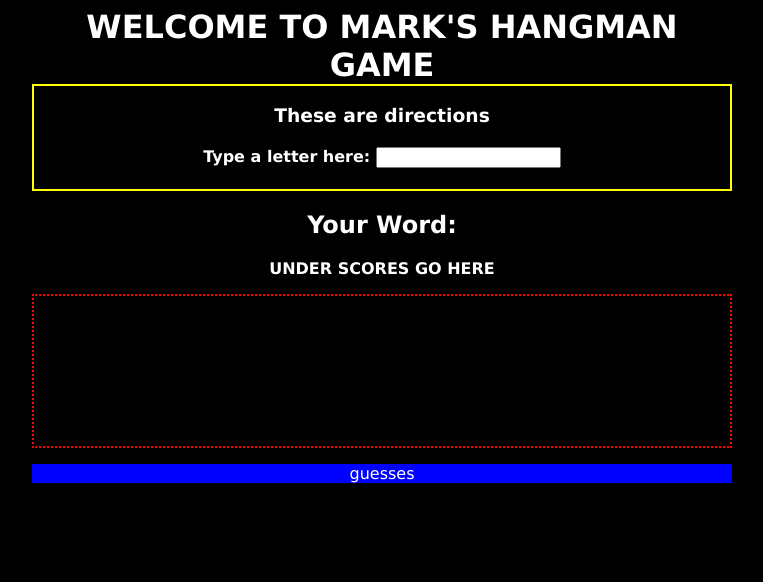
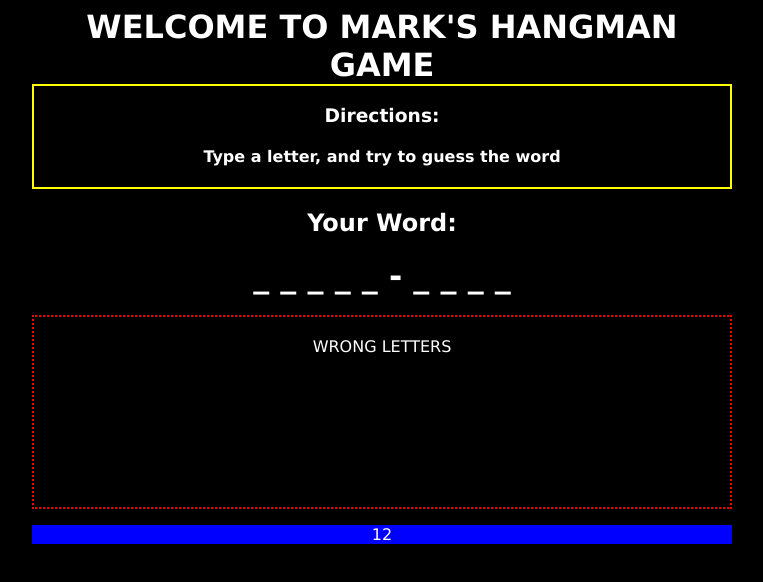
Before and after one commit to MCPolichette/Word-Guess-Game, a plain HTML site: page index.html in a window 1280 px wide. Shown: the whole page, without its empty margins (258-1021 px from the left). Drawn offline with Linux system fonts and the light colour scheme.

Commit message:
mechanics work at this point right here, I need to pretty up the game, and make endgame functions work

```diff
--- a/assets/javascript.js
+++ b/assets/javascript.js
@@ -1,33 +1,44 @@
 
 
 // list of words in an Array to use for hangman game
-var wordList = ["one", "two", "three", "four", "five"];
+var wordList = [
+
+    "madonna",
+    "Michael Jackson",
+    "Queen",
+    "Prince",
+    "David Bowie",
+    "The Police",
+    "AC DC",
+    "Journey",
+    "Van Halen",
+    "Blondie",
+    "Cyndi Lauper",
+    "Tina Turner",
+    "ZZ Top",
+    "Elton John"
+
+];
 
 // variables I think I'll need
 var win = 0;
 var loss = 0;
+var guessesLeft = 12;
 // var wordLength = unsolvedWord.length;
 var displayArray = [splitLetters];
-var guessesLeft = 12;
-var remainingLetters = 0;
+
+var remainingLetters = 20;
 var wrongLetters = [];
-var alphabet = ['a', 'b', 'c', 'd', 'e', 'f', 'g', 'h', 'i', 'j', 'k', 'l', 'n', 'o', 'p', 'q', 'r', 's', 't', 'u', 'v', 'w', 'x', 'y', 'z'];
 var splitLetters = 8
 var guess = " ";
-
 var unsolvedWord = "TEST";
-// var remainingLetters = splitLetters.length;
-
-// Elements are the the places where my Javascript is shown in HTML
-var showGuessesLeft = document.getElementById("guesses_left");
-var showWrongLetters = document.getElementById("wrong_letters");
-var showsplitLetters = document.getElementById("under_scores");
 
 //Start game by on window loading
 window.onload = function (gameBegins) {
 
     // Randomly chooses a choice from the options array.
     unsolvedWord = wordList[Math.floor(Math.random() * wordList.length)];
+    unsolvedWord = unsolvedWord.toUpperCase();
 
     // game mechanices set up
     document.getElementById("guesses_left").innerHTML = guessesLeft;
@@ -38,123 +49,54 @@ window.onload = function (gameBegins) {
     var splitLetters = unsolvedWord.split('');
     for (i = 0; i < splitLetters.length; i++) {
         displayArray[i] = "_  "
-        // output = output + displayArray[i];
+    }
+    // taking out the SPACES
+    for (i = 0; i < splitLetters.length; i++) {
+        if (splitLetters[i] === " ") {
+            (displayArray[i] = "-");
+            remainingLetters--;
+            document.getElementById("under_scores").innerHTML = (displayArray.join(" "));
+        }
     }
     document.getElementById("under_scores").innerHTML = (displayArray.join(" "));
     remainingLetters = splitLetters.length;
 
     // user input event = letter
     document.onkeyup = function (event) {
-        if (event.key === wrongLetters[]) {
-            alert(POOP);
+        // check if letters has been typed already
+        var letterChoice = (event.key);
+        letterChoice = letterChoice.toUpperCase();
+        if (wrongLetters.indexOf(letterChoice) >= 0 || splitLetters.indexOf(letterChoice) >= 0) { }
+        else {
+            guessesLeft--;
+            wrongLetters.push(letterChoice);
+            wrongLetters.sort;
+            document.getElementById("wrong_letters").innerHTML = wrongLetters.join(" ");
         }
-
-        var letterChoice = (event.key);
         for (i = 0; i < splitLetters.length; i++) {
             // if letter matches in word - write it down
 
-            if (splitLetters[i] === event.key) {
-                (displayArray[i] = event.key + " ");
+            if (splitLetters[i] === letterChoice) {
+                (displayArray[i] = letterChoice + " ");
                 remainingLetters--;
-                guessesLeft++
                 document.getElementById("under_scores").innerHTML = (displayArray.join(" "));
             }
-
-
-
-
-        } wrongLetters.push(event.key);
-        wrongLetters.sort;
-        document.getElementById("wrong_letters").innerHTML = wrongLetters.join(" ")
-
+        }
         document.getElementById("guesses_left").innerHTML = guessesLeft;
 
-        guessesLeft--;
-        console.log("guesses left", guessesLeft, remainingLetters);
+        console.log("displayArray, output, splitLetters, ");
+        console.log("guesses left", guessesLeft, wrongLetters);
         console.log(letterChoice, wrongLetters.length);
         console.log(displayArray);
         console.log("------------");
+        // WIN OR LOSE THE GAME
+        if (guessesLeft < 1) {
+            alert("YOU LOST! reload the page to try a new word");
+        }
+        if (remainingLetters === 0) {
+            alert("YOU WON!!!")
 
+        }
 
-        console.log("displayArray, output, splitLetters, ");
     }
-
-
-
 }
-
-
-
-        // check string - if letter is already been chosen - do nothing
-        // put chosen letter into a string
-
-        // if letter is in word array -
-
-
-
-
-
-
-
-
-
-    // CONSOLE TEST
-
-
-
-
-
-
-    // other game setup mechanics
-
-
-
-
-
-
-
-
-
-// var guess = onkeyup
-
-// var gameBegins = function () {
-//     for (var i = 0; i < unsolvedWord.length; i++) {
-//         showsplitLetters[i] = "_ ";
-//         output = output + showsplitLetters[i];
-
-//     }
-//     document.getElementById("splitLetters").innerHTML = output;
-//     output = " ";
-// }
-
-
-
-
-
-
-    // computer uses chosen word to setup game
-    // document.getElementById(showGuessesLeft) = guessesLeft
-
-
-
-
-
-
-
-
-// document.getElementById(guessesLeft) =
-//     "The text from the intro paragraph is " + myElement.innerHTML;
-
-// var myElement = document.getElementById("intro");
-// document.getElementById("demo").innerHTML =
-//     "The text from the intro paragraph is " + myElement.innerHTML;
-
-// computer takes word, and breaks it down into letters displaying them in box
-
-
-
-// user types letters / function searches chosen word for that letter
-// document.onkeyup = function (event) {
-    // if letter matches letters in the choice, display it;
-    // if no match occurs display letter in missed section, and count misses
-    //
--- a/assets/style.css
+++ b/assets/style.css
@@ -20,7 +20,10 @@ h1 {
     border-width: 2px;
 
 }
-#wrong_letters{
+#trash{
+    padding:20px;
+    vertical-align: center;
+    margin-top: 20px;
     border-style: dotted;
     border-color: red;
     border-width:2px;
--- a/index.html
+++ b/index.html
@@ -15,22 +15,21 @@
     <h1> WELCOME TO MARK'S HANGMAN GAME</h1>
     <div class="content">
         <div class="directions">
-            <h3>These are directions</h3>
-            <h4>Type a letter here:
-                <input type="text" id="letterHere">
+            <h3> Directions:</h3>
+            <h4>Type a letter, and try to guess the word
             </h4>
 
         </div>
 
         <h2>Your Word:</h2>
-        <p id="under_scores">
+        <h1 id="under_scores">
             <strong>UNDER SCORES GO HERE</strong>
-        </p>
+        </h1>
 
-
-        <p id="wrong_letters">
-
-        </p>
+        <div id="trash">WRONG LETTERS
+            <p id="wrong_letters">
+            </p>
+        </div>
         <p id="guesses_left"> guesses
         </p>
         <p id="test">
```
